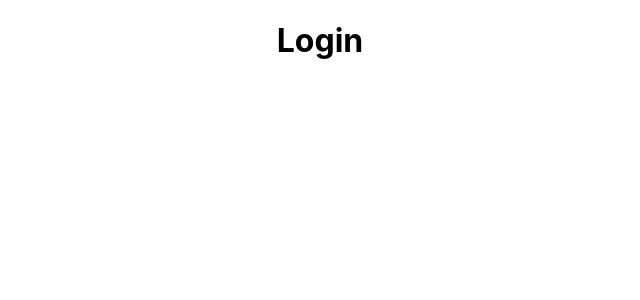
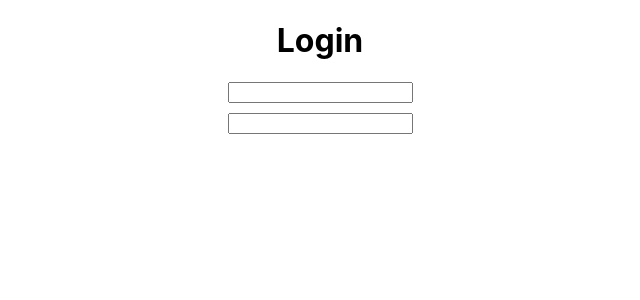
Before and after one commit to natheraf/redo, a React (Create React App) app in the folder client/: page /login in a window 1280 px wide. Shown: the top 300 px of the page, without its empty margins (320-960 px from the left). Built offline with nearby package versions, Linux system fonts and the light colour scheme.

Commit message:
simple text fields added

```diff
--- a/client/src/Login.js
+++ b/client/src/Login.js
@@ -6,10 +6,15 @@ import { Link } from 'react-router-dom';
 //When they sign up then, store user info into local storage
 export const Login = () => {
     return (
-        <div className="Login" style={{ display: 'flex', justifyContent: 'center', alignItems: 'center' }}>
-            <h1>
+        <div className="Login" style={{ display: 'flex', flexDirection: 'column', justifyContent: 'center', alignItems: 'center' }}>
+            <h1 style={{ textAlign: 'center' }}>
                 Login
             </h1>
+
+            <input type="Username" style={{ marginBottom: '10px' }}/>
+
+            <input type="password" style={{ marginBottom: '10px' }}/>
+
         </div>
     );
 }
```
